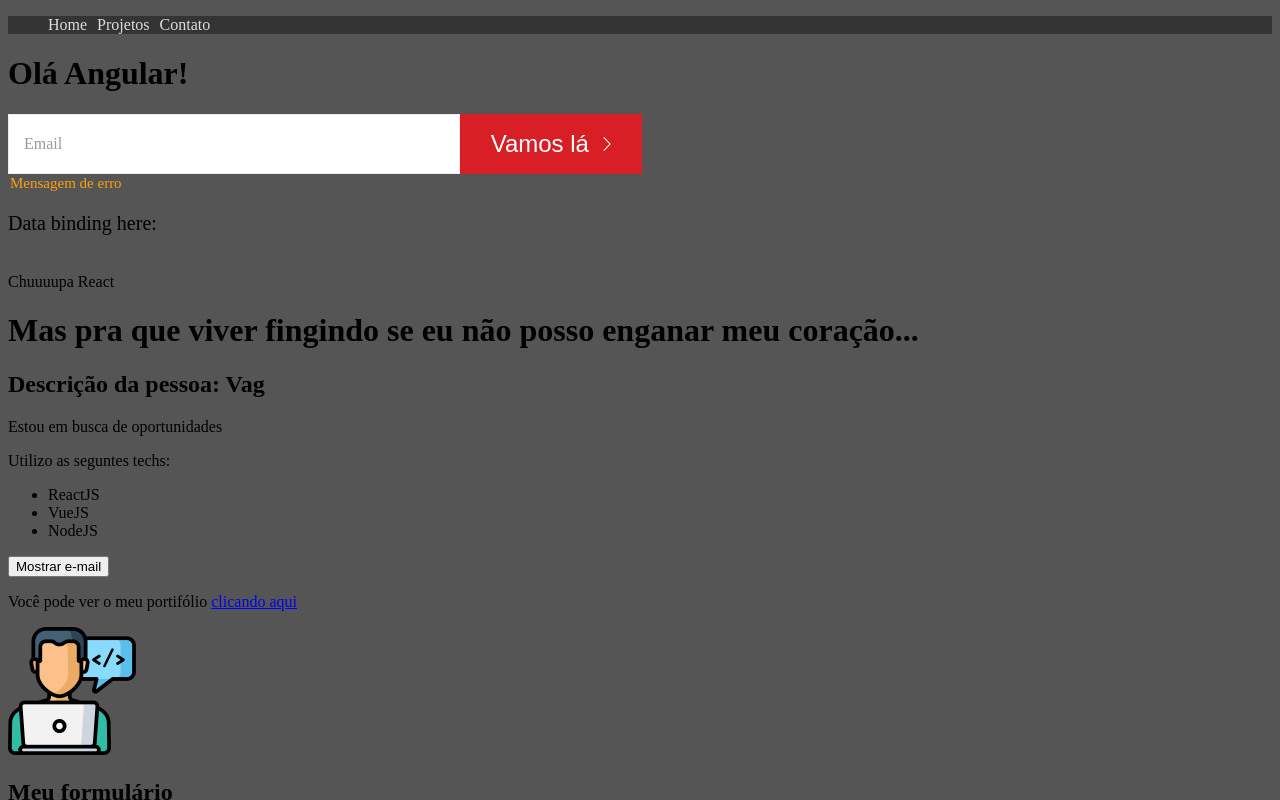
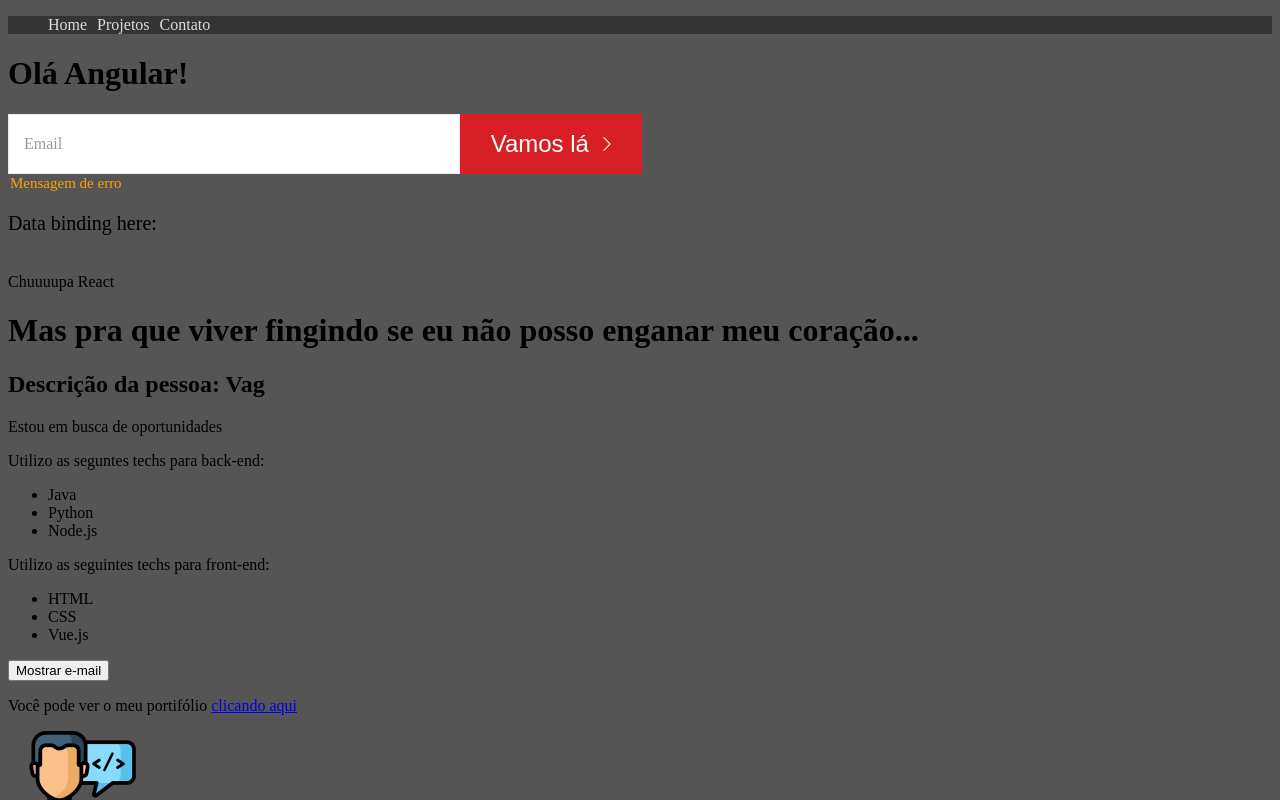
Before and after one commit to vagnerecomp/What-I-know-about-Vue.js, a Vue app: page / in a window 1280 px wide. Shown: the top 800 px of the page. Built offline with nearby package versions, Linux system fonts and the light colour scheme.

Commit message:
Renderizando listas com v-for a partir de arrays simples e arrays de objetos

```diff
--- a/src/components/Info.vue
+++ b/src/components/Info.vue
@@ -1,16 +1,23 @@
 <template>
     <!-- Conceitos abordados: Diretivas v-if, v-else e v-show
-        componentização, argumentos dinâmicos, métodos -->
+        componentização, argumentos dinâmicos, métodos, renderização de listas com v-for-->
     <div>
         <!-- Uso das diretivas v-if e v-else -->
         <p v-if="esta_trabalhando">Eu estou trabalhando atualmente</p>
         <p v-else>Estou em busca de oportunidades</p>
-        <p>Utilizo as seguntes techs:</p>
+
+        <p>Utilizo as seguntes techs para back-end:</p>
         <ul>
-            <li>ReactJS</li>
-            <li>VueJS</li>
-            <li>NodeJS</li>
+            <li v-for="(tech, index) in backend_technologies" v-bind:key="index">{{tech}}</li>
         </ul>
+
+        <p>Utilizo as seguintes techs para front-end:</p>
+        <ul>
+            <li v-for="tech in frontend_technologies" :key="tech.id">
+                {{tech.language}}
+            </li>
+        </ul>
+
 
         <!-- Botão mostra ou ocultar email usando evento e método -->
         <div>
@@ -42,7 +49,15 @@ export default {
                 /*Se o valor dessa prop for verdadeiro o email sera exibido,
                 senão, não será exibido porque do atributo v-show*/
             meu_link: 'https://www.google.com',
-            textoBotao: "Mostrar e-mail"
+            textoBotao: "Mostrar e-mail",
+
+            // dados para v-for:
+            backend_technologies: ['Java', 'Python', 'Node.js'],
+            frontend_technologies: [
+                {id:0, language: 'HTML'},
+                {id:1, language: 'CSS'},
+                {id:2, language: 'Vue.js'}
+            ]
         }
     },
     methods: {
```
Also changed, not shown: src/components/LifeCycle.vue (line endings or trailing spaces).
